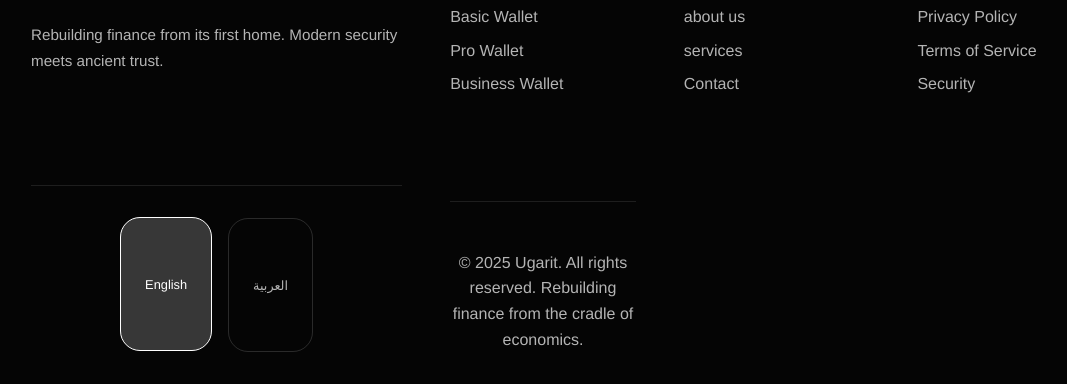
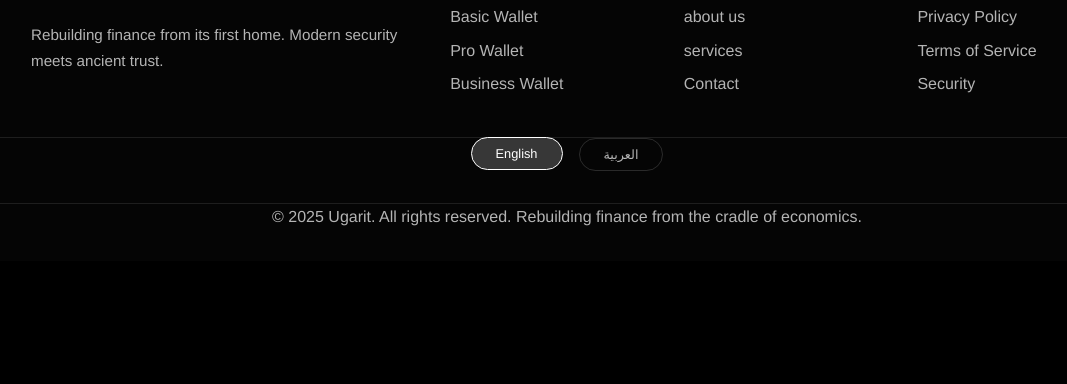
Before and after one commit to nadoor6/ugarit-website, a plain HTML site: page index.html in a window 1280 px wide. Shown: the part 1223-1607 px from the top of the page, without its empty margins (73-1140 px from the left). After the commit the page ends 1484 px from the top, so only its background shows below. Drawn offline with Linux system fonts and the light colour scheme.

Commit message:
footer fix

```diff
--- a/css/style.css
+++ b/css/style.css
@@ -2176,3 +2176,34 @@ body {
     height: auto;
     line-height: 1.4;
 }
+
+
+/* Fix Footer Layout */
+
+.premium-footer {
+    position: relative;
+}
+
+.footer-grid {
+    margin-bottom: 2rem;
+}
+
+
+/* Ensure footer language switcher has proper spacing */
+
+.footer-language-switcher {
+    margin: 2rem auto 0;
+    max-width: 1200px;
+    padding: 0 5%;
+}
+
+
+/* Ensure footer bottom has proper spacing */
+
+.footer-bottom {
+    margin-top: 2rem;
+    max-width: 1200px;
+    margin-left: auto;
+    margin-right: auto;
+    padding: 0 5%;
+}
--- a/index.html
+++ b/index.html
@@ -145,7 +145,6 @@
                     <a href="create-wallet.html" data-i18n="footer.contact">Contact</a>
                 </div>
                 <div class="footer-links">
-                    <div class="footer-links">
                     <h4 data-i18n="footer.legal">Legal</h4>
                     <a href="privacy-policy.html" data-i18n="footer.privacy_policy">Privacy Policy</a>
                     <a href="terms-of-service.html" data-i18n="footer.terms_service">Terms of Service</a>
@@ -153,14 +152,14 @@
                 </div>
             </div>
 
-                <!-- Language Switcher in Footer -->
+            <!-- Language Switcher in Footer - MOVED OUTSIDE THE GRID -->
             <div class="footer-language-switcher">
                 <button class="footer-lang-btn" data-lang="en">English</button>
                 <button class="footer-lang-btn" data-lang="ar">العربية</button>
             </div>
 
             <div class="footer-bottom">
-                    <p data-i18n="footer.copyright">&copy; 2024 Ugarit. All rights reserved. Rebuilding finance from the cradle of economics.</p>
+                <p data-i18n="footer.copyright">&copy; 2025 Ugarit. All rights reserved. Rebuilding finance from the cradle of economics.</p>
             </div>
         </footer>
 
```
Lines whose indentation alone changed are shown as unchanged.
